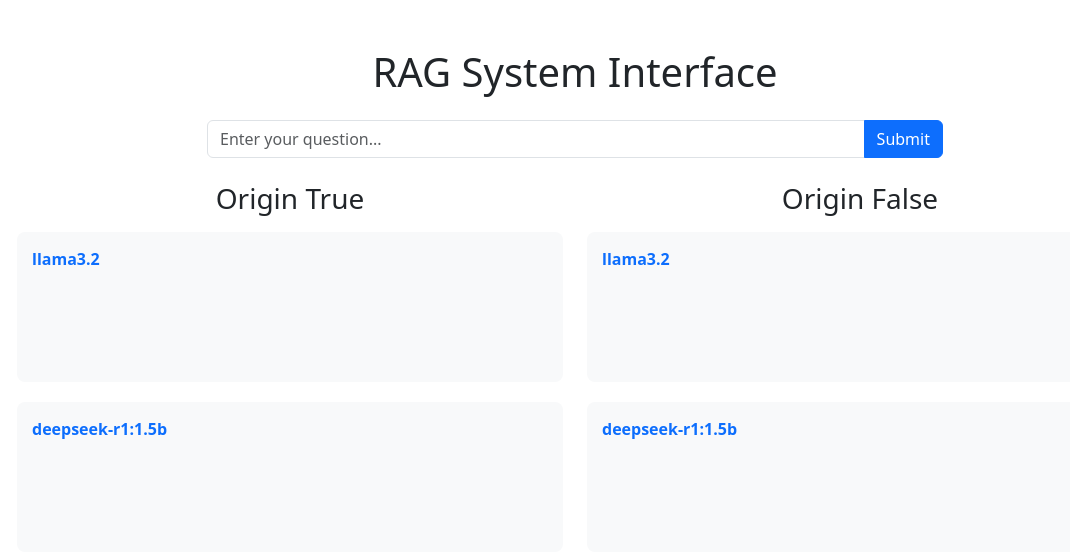
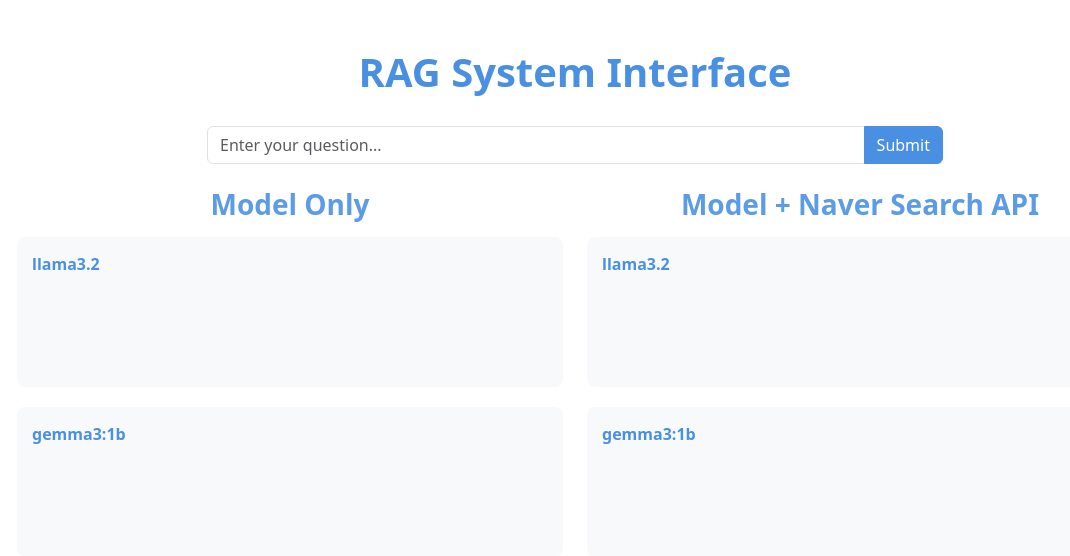
Before and after one commit to soyoung-park-1205/RAG, a Flask app: template templates/index.html in a window 1280 px wide. Shown: the top 556 px of the page, without its empty margins (65-1135 px from the left). Run offline with Flask 3, Linux system fonts and the light colour scheme; the template is opened without the code that fills it, so the values that code supplies are empty.

Commit message:
deepseek-r1 -> gemma-3.1로 모델 변경

```diff
--- a/templates/index.html
+++ b/templates/index.html
@@ -27,9 +27,19 @@
             border-radius: 8px;
         }
         .model-title {
-            color: #0d6efd;
+            color: #4a90e2;
             font-weight: bold;
             margin-bottom: 10px;
+        }
+        .section-title {
+            color: #5c9ce6;
+            font-weight: 600;
+            margin-bottom: 15px;
+        }
+        .main-title {
+            color: #4a90e2;
+            font-weight: 600;
+            margin-bottom: 30px;
         }
         .progress-container {
             margin: 20px 0;
@@ -40,11 +50,25 @@
             font-size: 0.9em;
             color: #666;
         }
+        .btn-primary {
+            background-color: #4a90e2;
+            border-color: #4a90e2;
+        }
+        .btn-primary:hover {
+            background-color: #357abd;
+            border-color: #357abd;
+        }
+        .progress-bar {
+            background-color: #4a90e2;
+        }
+        .spinner-border {
+            color: #4a90e2 !important;
+        }
     </style>
 </head>
 <body>
     <div class="container mt-5">
-        <h1 class="text-center mb-4">RAG System Interface</h1>
+        <h1 class="main-title text-center">RAG System Interface</h1>
 
         <div class="row justify-content-center">
             <div class="col-md-8">
@@ -64,42 +88,42 @@
 
         <div class="row">
             <div class="col-md-6">
-                <h3 class="text-center mb-3">Origin True</h3>
+                <h3 class="section-title text-center">Model Only</h3>
                 <div class="answer-box">
                     <div class="model-title">llama3.2</div>
                     <div id="origin-true-llama"></div>
                     <div class="loading-overlay" id="loading-true-llama">
-                        <div class="spinner-border text-primary" role="status">
+                        <div class="spinner-border text-secondary" role="status">
                             <span class="visually-hidden">Loading...</span>
                         </div>
                     </div>
                 </div>
                 <div class="answer-box">
-                    <div class="model-title">deepseek-r1:1.5b</div>
-                    <div id="origin-true-deepseek"></div>
-                    <div class="loading-overlay" id="loading-true-deepseek">
-                        <div class="spinner-border text-primary" role="status">
+                    <div class="model-title">gemma3:1b</div>
+                    <div id="origin-true-gemma"></div>
+                    <div class="loading-overlay" id="loading-true-gemma">
+                        <div class="spinner-border text-secondary" role="status">
                             <span class="visually-hidden">Loading...</span>
                         </div>
                     </div>
                 </div>
             </div>
             <div class="col-md-6">
-                <h3 class="text-center mb-3">Origin False</h3>
+                <h3 class="section-title text-center">Model + Naver Search API</h3>
                 <div class="answer-box">
                     <div class="model-title">llama3.2</div>
                     <div id="origin-false-llama"></div>
                     <div class="loading-overlay" id="loading-false-llama">
-                        <div class="spinner-border text-primary" role="status">
+                        <div class="spinner-border text-secondary" role="status">
                             <span class="visually-hidden">Loading...</span>
                         </div>
                     </div>
                 </div>
                 <div class="answer-box">
-                    <div class="model-title">deepseek-r1:1.5b</div>
-                    <div id="origin-false-deepseek"></div>
-                    <div class="loading-overlay" id="loading-false-deepseek">
-                        <div class="spinner-border text-primary" role="status">
+                    <div class="model-title">gemma3:1b</div>
+                    <div id="origin-false-gemma"></div>
+                    <div class="loading-overlay" id="loading-false-gemma">
+                        <div class="spinner-border text-secondary" role="status">
                             <span class="visually-hidden">Loading...</span>
                         </div>
                     </div>
@@ -155,8 +179,8 @@
                 document.getElementById('loading-true-llama').style.display = 'none';
                 updateProgress();
 
-                document.getElementById('origin-true-deepseek').textContent = data.origin_true['deepseek-r1:1.5b'];
-                document.getElementById('loading-true-deepseek').style.display = 'none';
+                document.getElementById('origin-true-gemma').textContent = data.origin_true['gemma3:1b'];
+                document.getElementById('loading-true-gemma').style.display = 'none';
                 updateProgress();
 
                 // Update origin false results
@@ -164,8 +188,8 @@
                 document.getElementById('loading-false-llama').style.display = 'none';
                 updateProgress();
 
-                document.getElementById('origin-false-deepseek').textContent = data.origin_false['deepseek-r1:1.5b'];
-                document.getElementById('loading-false-deepseek').style.display = 'none';
+                document.getElementById('origin-false-gemma').textContent = data.origin_false['gemma3:1b'];
+                document.getElementById('loading-false-gemma').style.display = 'none';
                 updateProgress();
             } catch (error) {
                 console.error('Error:', error);
```
Also changed, not shown: web_interface.py (+4 -4 lines).
